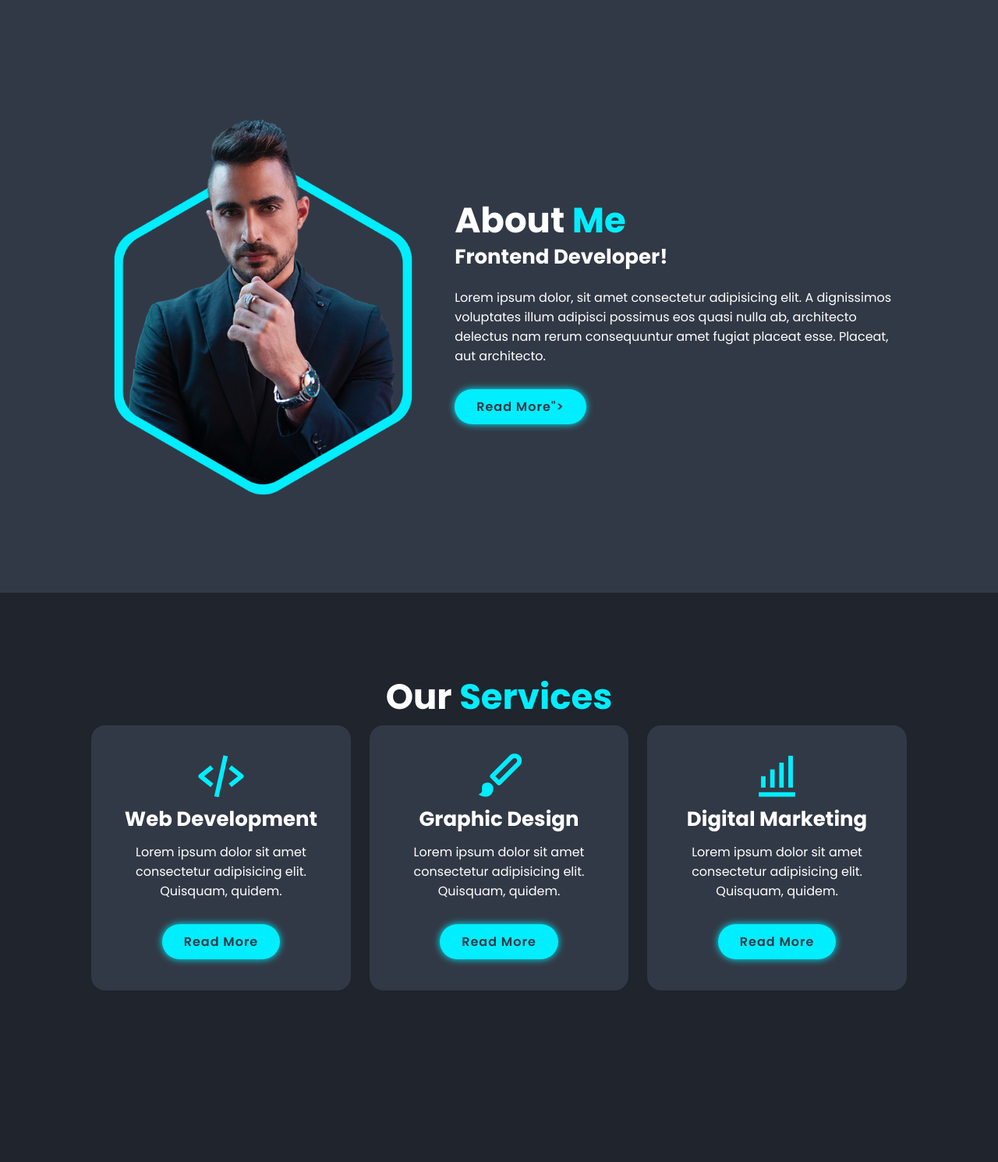
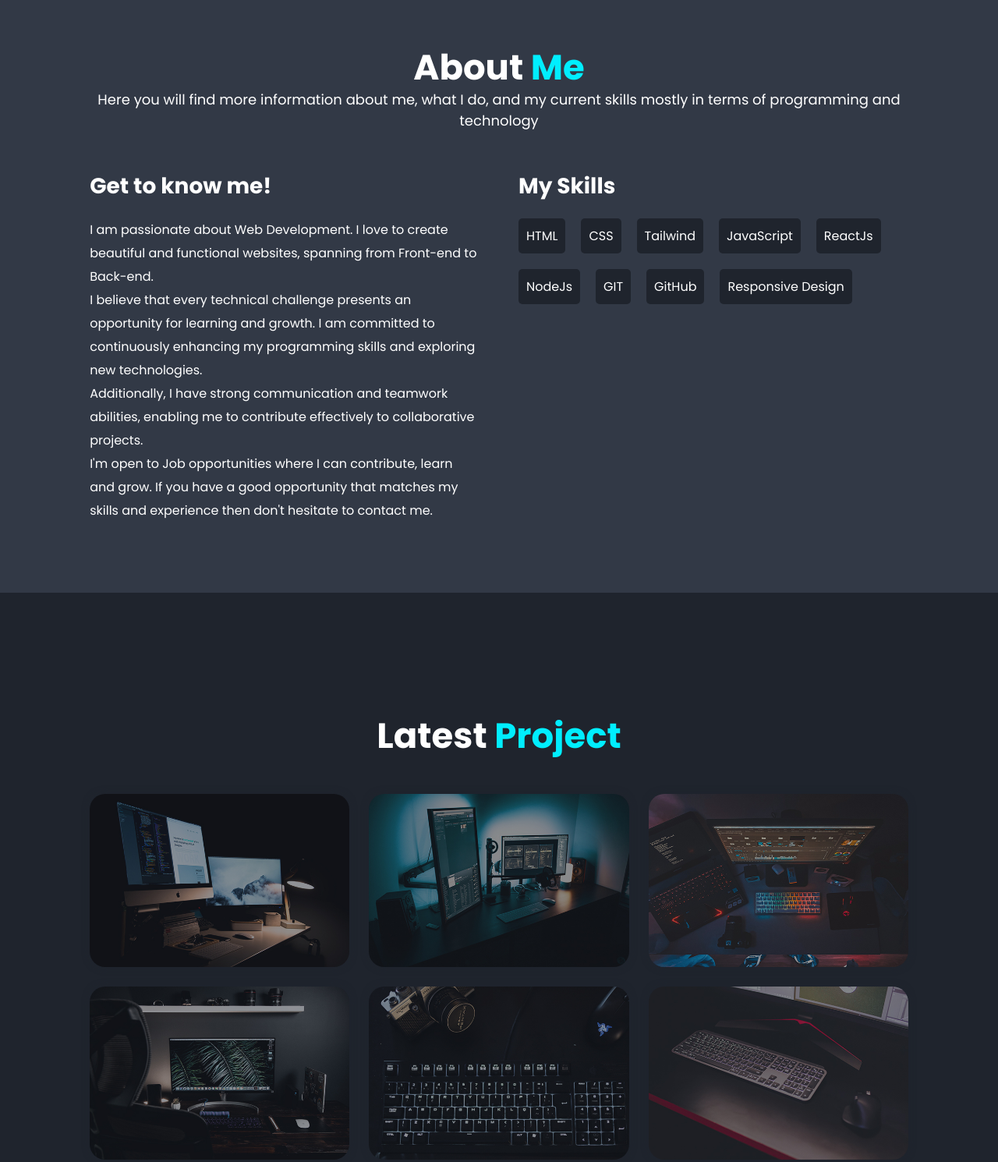
Before and after one commit to ZhidanRn/PortofolioWebsite, a plain HTML site: page index.html in a window 1280 px wide. Shown: the part 840-2330 px from the top of the page at 78% size. Drawn offline with nearby package versions, Linux system fonts and the light colour scheme.

Commit message:
fix - all content

```diff
--- a/css/style.css
+++ b/assets/css/style.css
@@ -120,7 +120,7 @@ span {
 }
 
 .home-content p {
-    font-size: 1.6rem;
+    font-size: 2rem;
 }
 
 
@@ -164,10 +164,9 @@ span {
 }
 
 .about {
-    display: flex;
     justify-content: center;
-    align-items: center;
     gap: 2rem;
+    margin-bottom: 5rem;
     background: var(--second-bg-color);
 }
 
@@ -180,8 +179,12 @@ span {
     font-size: 4.5rem;
 }
 
+.about-content {
+    margin-bottom: 5rem;
+}
+
 .about-content h2 {
-    text-align: left;
+    text-align: center;
     line-height: 1.2;
 }
 
@@ -190,54 +193,53 @@ span {
 }
 
 .about-content p {
-    font-size: 1.6rem;
-    margin: 2rem 0 3rem;
+    text-align: center;
+    font-size: 1.8rem;
 }
 
-.service h2{
-    margin-bottom: 5rem;
+.about-me {
+    display: flex;
+    justify-content: center;
+    gap: 5rem;
 }
 
-.services-container {
-    display: flex;
-    justify-content: center;
-    align-items: center;
-    flex-wrap: wrap;
-    gap: 2rem;
+.about-me h2 {
+    font-size: 2.8rem;
+    margin-bottom: 2rem;
 }
 
-.services-container .services-box{
-    flex: 1 1 30rem;
-    background: var(--second-bg-color);
-    padding: 3rem 2rem 4rem;
-    border-radius: 2rem;
-    text-align: center;
-    border: .2rem solid var(--bg-color);
-    transition: .5s ease;
+.about-me-content {
+     flex: 1;
 }
 
-.services-container .services-box:hover {
-    border-color: var(--main-color);
-    transform: scale(1.02);
+.about-me-content p {
+    font-size: 1.6rem;
+    line-height: 3rem;
 }
 
-
-.services-box i {
-    font-size: 7rem;
-    color: var(--main-color);
+.about-me-skills {
+   flex: 1;
 }
 
-.services-box h3 {
-    font-size: 2.6rem;
+.skills {
+    display: flex;
+    flex-wrap: wrap;
+    font-size: 1.6rem;
+
 }
 
-.services-box p {
-    font-size: 1.6rem;
-    margin: 1rem 0 3rem;
+.skill {
+  padding: 10px;
+  margin-right: 2rem;
+  margin-bottom: 2rem;
+  border: 1px;
+  border-radius: 5px;
+  background-color: var(--bg-color);
+  box-sizing: border-box;
 }
 
 .portfolio {
-    background: var(--second-bg-color);
+    background: var(--bg-color);
 }
 
 .portfolio h2 {
@@ -312,6 +314,10 @@ span {
     color: var(--second-bg-color);
 }
 
+.contact {
+    background-color: var(--second-bg-color);
+}
+
 .contact h2 {
     margin-bottom: 3rem;
 }
@@ -335,7 +341,7 @@ span {
     padding: 1.5rem;
     font-size: 1.6rem;
     color: var(--text-color);
-    background: var(--second-bg-color);
+    background: var(--bg-color);
     border-radius: .8rem;
     margin: .7rem 0;
 }
@@ -359,7 +365,7 @@ span {
     align-items: center;
     flex-wrap: wrap;
     padding: 2rem 9%;
-    background: var(--second-bg-color);
+    background: var(--bg-color);
 }
 
 .footer-text p {
@@ -468,6 +474,12 @@ span {
         width: 70vw;
     }
 
+    .about-me {
+        flex-direction: column;
+        justify-content: center;
+        align-items: center;
+    }
+
     .services h2 {
         margin-bottom: 3rem;
     }
--- a/js/script.js
+++ b/assets/js/script.js
@@ -47,16 +47,32 @@ ScrollReveal({
     delay: 200
 })
 
-ScrollReveal().reveal('.home-content, .heading', { origin: 'top' });
-ScrollReveal().reveal('.home-img, .services-container, .portfolio-box, .contact form', { origin: 'bottom' });
-ScrollReveal().reveal('.home-content h1, .about-img', { origin: 'left' });
-ScrollReveal().reveal('.home-content p, .about-content', { origin: 'right' });
+ScrollReveal().reveal('.home-content, .heading, .about-content', { origin: 'top' });
+ScrollReveal().reveal('.home-img, .services-container, .portfolio-box, .contact form,', { origin: 'bottom' });
+ScrollReveal().reveal('.home-content h1, .about-img, .about-me-skills', { origin: 'left' });
+ScrollReveal().reveal('.home-content p, .about-me-content', { origin: 'right' });
 
 /*==================== typed js ====================*/
 const typed = new Typed('.multiple-text', {
-    strings: ['Frontend Developer', 'Designer', 'Freelancer'],
+    strings: ['FullStack Developer'],
     typeSpeed: 100,
     backSpeed: 100,
     backDelay: 1000,
     loop: true
 })
+
+document.addEventListener("DOMContentLoaded", function() {
+    function isFormEmpty() {
+        const inputs = document.querySelectorAll('input[type="text"], input[type="email"], textarea');
+        for (let input of inputs) {
+            if (input.value.trim() === '') {
+                return true;
+            }
+        }
+        return false;
+    }
+
+    if (isFormEmpty()) {
+        document.getElementById('contactForm').reset();
+    }
+});
--- a/index.html
+++ b/index.html
@@ -4,27 +4,26 @@
     <meta charset="UTF-8" />
     <meta http-equiv="X-UA-Compatible" content="IE=edge" />
     <meta name="viewport" content="width=device-width, initial-scale=1.0" />
-    <title>Responsive Personal Portfolio Website Design | Codehal</title>
+    <title>Zhidani Ramadhan</title>
 
     <!-- box icons -->
     <link href="https://unpkg.com/boxicons@2.1.4/css/boxicons.min.css" rel="stylesheet" />
 
     <!-- custom css -->
-    <link rel="stylesheet" href="css/style.css" />
+    <link rel="stylesheet" href="assets/css/style.css" />
   </head>
 
   <body>
     <!-- header design -->
     <header class="header">
-      <a href="#" class="logo">Portfolio</a>
+      <a href="#" class="logo">Portofolio</a>
 
       <i class="bx bx-menu" id="menu-icon"></i>
 
       <nav class="navbar">
         <a href="#home" class="active">Home</a>
         <a href="#about">About</a>
-        <a href="#services">Services</a>
-        <a href="#portfolio">Portofolio</a>
+        <a href="#portfolio">Projects</a>
         <a href="#contact">Contact</a>
       </nav>
     </header>
@@ -35,66 +34,61 @@
         <h3>Hello, It's Me</h3>
         <h1>Zhidani Ramadhan</h1>
         <h3>And I'm a <span class="multiple-text"></span></h3>
-        <p>Lorem ipsum dolor sit amet consectetur adipisicing elit. Cupiditate deleniti deserunt amet minus praesentium laboriosam illo voluptatibus perferendis iusto, dolorum dicta labore iure, aliquid, unde id sequi quae. Ad, inventore.</p>
+        <p>A Result-Oriented Web Developer building and managing Websites and Web Applications that leads to the success of the overall product</p>
         <div class="social-media">
           <a href="#"><i class="bx bxl-facebook"></i></a>
           <a href="#"><i class="bx bxl-twitter"></i></a>
           <a href="#"><i class="bx bxl-instagram"></i></a>
           <a href="#"><i class="bx bxl-linkedin"></i></a>
         </div>
-        <a href="#" class="btn">Download CV</a>
-      </div>
-      <div class="home-img">
-        <img src="images/home.png" class="home-img" alt="" />
+        <a href="assets/download/ZHIDANI RAMADHAN CV ATS Friendly.pdf" class="btn" download>Download CV</a>
       </div>
     </section>
 
     <!-- about section design -->
     <section class="about" id="about">
-      <div class="about-img">
-        <img src="images/about.png" alt="">
-      </div>
-
       <div class="about-content">
         <h2 class="heading">About <span>Me</span></h2>
-        <h3>Frontend Developer!</h3>
-        <p>Lorem ipsum dolor, sit amet consectetur adipisicing elit. A dignissimos voluptates illum adipisci possimus eos quasi nulla ab, architecto delectus nam rerum consequuntur amet fugiat placeat esse. Placeat, aut architecto.</p>
-        <a href="#" class="btn">Read More"></a>
+        <p>Here you will find more information about me, what I do, and my current skills mostly in terms of programming and technology</p>
+      </div>
+      <div class="about-me">
+        <div class="about-me-content">
+          <h2>Get to know me!</h2>
+          <p>
+            I am passionate about Web Development. I love to create beautiful and functional websites, spanning from Front-end to Back-end.
+          </p>
+          <p>
+            I believe that every technical challenge presents an opportunity for learning and growth. I am committed to continuously enhancing my programming skills and exploring new technologies.
+          </p>
+          <p>
+            Additionally, I have strong communication and teamwork abilities, enabling me to contribute effectively to collaborative projects.
+          </p>
+          <p>I'm open to Job opportunities where I can contribute, learn and grow. If you have a good opportunity that matches my skills and experience then don't hesitate to contact me. </p>
+        </div>
+
+        <div class="about-me-skills">
+          <h2>My Skills</h2>
+          <div class="skills">
+            <div class="skill">HTML</div>
+            <div class="skill">CSS</div>
+            <div class="skill">Tailwind</div>
+            <div class="skill">JavaScript</div>
+            <div class="skill">ReactJs</div>
+            <div class="skill">NodeJs</div>
+            <div class="skill">GIT</div>
+            <div class="skill">GitHub</div>
+            <div class="skill">Responsive Design</div>
+          </div>
+        </div>
       </div>
     </section>
 
-    <!-- services section design -->
-    <section class="services" id="services">
-      <h2 class="heading">Our <span>Services</span></h2>
-
-      <div class="services-container">
-        <div class="services-box">
-          <i class="bx bx-code-alt"></i>
-          <h3>Web Development</h3>
-          <p>Lorem ipsum dolor sit amet consectetur adipisicing elit. Quisquam, quidem.</p>
-          <a href="#" class="btn">Read More</a>
-        </div>
-        <div class="services-box">
-          <i class="bx bxs-paint"></i>
-          <h3>Graphic Design</h3>
-          <p>Lorem ipsum dolor sit amet consectetur adipisicing elit. Quisquam, quidem.</p>
-          <a href="#" class="btn">Read More</a>
-        </div>
-        <div class="services-box">
-          <i class="bx bx-bar-chart-alt "></i>
-          <h3>Digital Marketing</h3>
-          <p>Lorem ipsum dolor sit amet consectetur adipisicing elit. Quisquam, quidem.</p>
-          <a href="#" class="btn">Read More</a>
-        </div>
-      </div>
-
-    </section>
     <!-- portfolio section design -->
     <section class="portfolio" id="portfolio">
       <h2 class="heading">Latest <span>Project</span></h2>
       <div class="portfolio-container">
         <div class="portfolio-box">
-          <img src="images/portfolio1.jpg" alt="">
+          <img src="assets/images/portfolio1.jpg" alt="">
           <div class="portfolio-layer">
             <h4>Web Design</h4>
             <p>Lorem ipsum dolor sit amet consectetur adipisicing elit. Quisquam, quidem.</p>
@@ -103,7 +97,7 @@
         </div>
 
         <div class="portfolio-box">
-          <img src="images/portfolio2.jpg" alt="">
+          <img src="assets/images/portfolio2.jpg" alt="">
           <div class="portfolio-layer">
             <h4>Web Design</h4>
             <p>Lorem ipsum dolor sit amet consectetur adipisicing elit. Quisquam, quidem.</p>
@@ -112,7 +106,7 @@
         </div>
 
         <div class="portfolio-box">
-          <img src="images/portfolio3.jpg" alt="">
+          <img src="assets/images/portfolio3.jpg" alt="">
           <div class="portfolio-layer">
             <h4>Web Design</h4>
             <p>Lorem ipsum dolor sit amet consectetur adipisicing elit. Quisquam, quidem.</p>
@@ -121,7 +115,7 @@
         </div>
 
         <div class="portfolio-box">
-          <img src="images/portfolio4.jpg" alt="">
+          <img src="assets/images/portfolio4.jpg" alt="">
           <div class="portfolio-layer">
             <h4>Web Design</h4>
             <p>Lorem ipsum dolor sit amet consectetur adipisicing elit. Quisquam, quidem.</p>
@@ -130,7 +124,7 @@
         </div>
 
         <div class="portfolio-box">
-          <img src="images/portfolio5.jpg" alt="">
+          <img src="assets/images/portfolio5.jpg" alt="">
           <div class="portfolio-layer">
             <h4>Web Design</h4>
             <p>Lorem ipsum dolor sit amet consectetur adipisicing elit. Quisquam, quidem.</p>
@@ -139,7 +133,7 @@
         </div>
 
         <div class="portfolio-box">
-          <img src="images/portfolio6.jpg" alt="">
+          <img src="assets/images/portfolio6.jpg" alt="">
           <div class="portfolio-layer">
             <h4>Web Design</h4>
             <p>Lorem ipsum dolor sit amet consectetur adipisicing elit. Quisquam, quidem.</p>
@@ -153,18 +147,19 @@
     <section class="contact" id="contact">
       <h2 class="heading">Contact <span>Me!</span></h2>
 
-      <form action="">
+      <form id="contactForm" action="https://formspree.io/f/myyrondn" method="post">
         <div class="input-box">
-          <input type="text" placeholder="Full Name">
-          <input type="email" placeholder="Email Address">
+            <input type="text" name="full_name" placeholder="Full Name" required>
+            <input type="email" name="_replyto" placeholder="Email Address" required>
         </div>
         <div class="input-box">
-          <input type="text" placeholder="Mobile Number">
-          <input type="email" placeholder="Email Subject">
+            <input type="text" name="mobile_number" placeholder="Mobile Number">
+            <input type="text" name="email_subject" placeholder="Email Subject" required>
         </div>
-        <textarea name="" id="" cols="30" rows="10" placeholder="Your Message"></textarea>
+        <textarea name="message" cols="30" rows="10" placeholder="Your Message" required></textarea>
         <input type="submit" value="Send Message" class="btn">
-      </form>
+    </form>
+</section>
     </section>
     <!-- footer design -->
     <footer class="footer">
@@ -183,6 +178,6 @@
     <script src="https://cdn.jsdelivr.net/npm/typed.js@2.0.12"></script>
 
     <!-- custom js -->
-    <script src="js/script.js"></script>
+    <script src="assets/js/script.js"></script>
   </body>
 </html>
```
Also changed, not shown: assets/images/about.png (renamed from images/about.png), assets/images/home.png (renamed from images/home.png), assets/images/portfolio1.jpg (renamed from images/portfolio1.jpg), assets/images/portfolio2.jpg (renamed from images/portfolio2.jpg), assets/images/portfolio3.jpg (renamed from images/portfolio3.jpg), assets/images/portfolio4.jpg (renamed from images/portfolio4.jpg), assets/images/portfolio5.jpg (renamed from images/portfolio5.jpg), assets/images/portfolio6.jpg (renamed from images/portfolio6.jpg), 1 other file.
